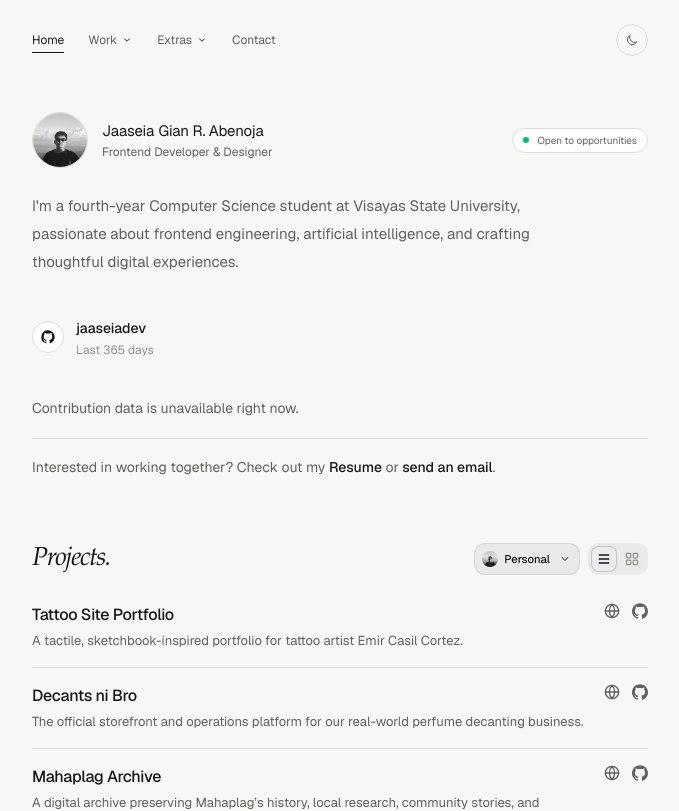
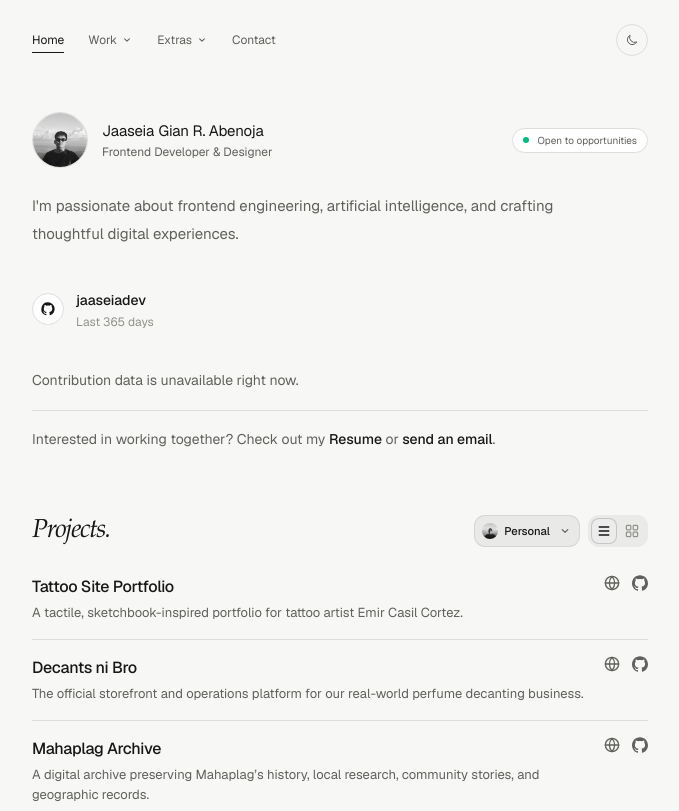
Before and after one commit to jaaseiadev/jaaseia-portfolio, a Next.js app: page / in a window 1280 px wide. Shown: the top 811 px of the page, without its empty margins (300-979 px from the left). Built offline with nearby package versions, Linux system fonts and the light colour scheme.

Commit message:
Remove student status from portfolio bio

```diff
--- a/app/data/portfolio.ts
+++ b/app/data/portfolio.ts
@@ -73,7 +73,7 @@ export const portfolio = {
   metaDescription:
     "Portfolio of Jaaseia Gian R. Abenoja, a computer science student and frontend developer focused on thoughtful web experiences and AI.",
   introduction:
-    "I'm a fourth-year Computer Science student at Visayas State University, passionate about frontend engineering, artificial intelligence, and crafting thoughtful digital experiences.",
+    "I'm passionate about frontend engineering, artificial intelligence, and crafting thoughtful digital experiences.",
   availability: "Open to opportunities",
   profileImage: "/profile.jpg",
   email: "jaaseiacocabenoja@gmail.com",
```
